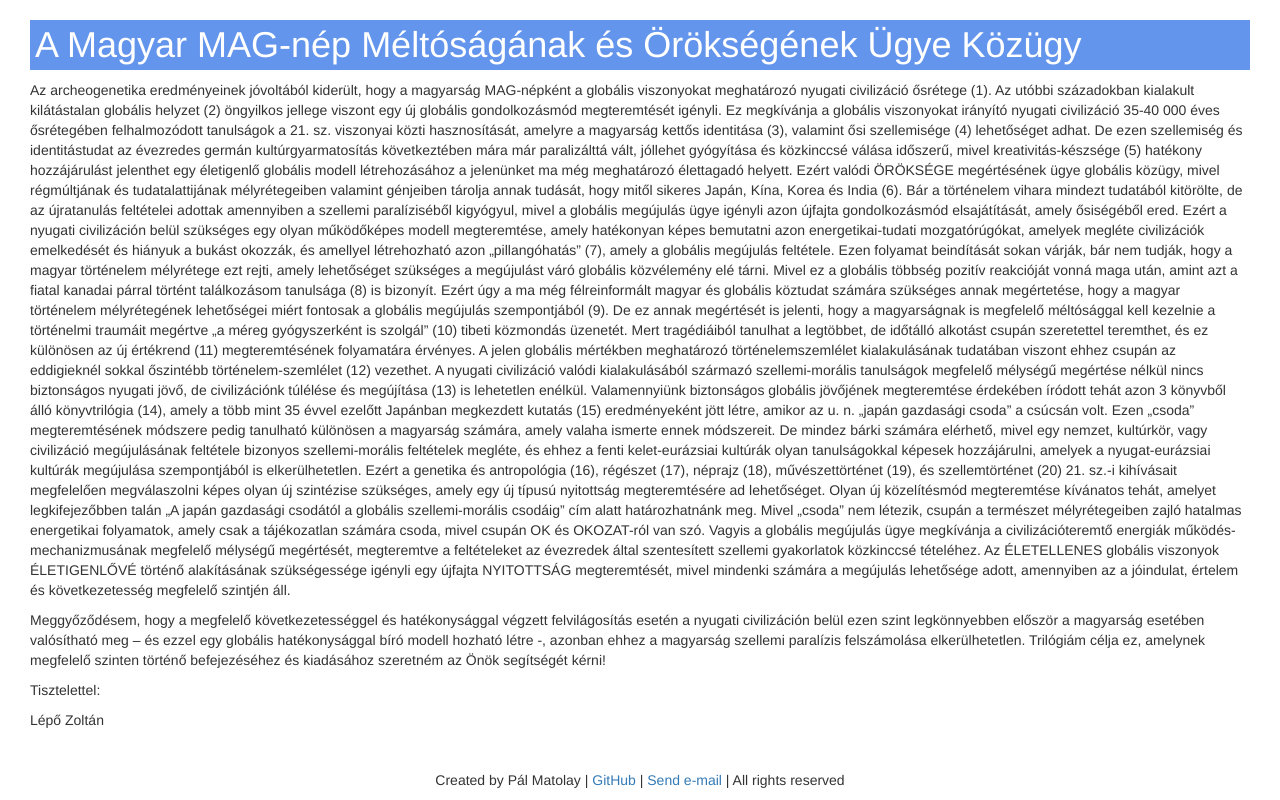
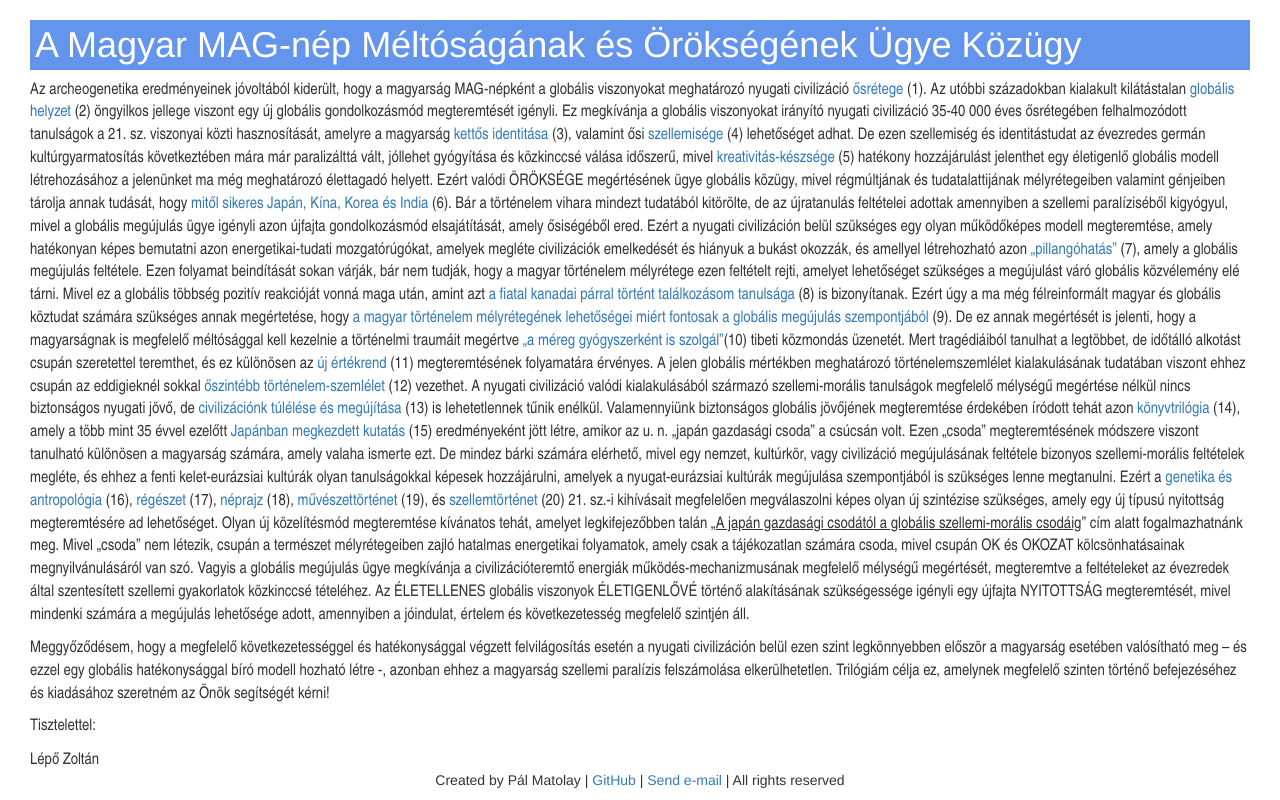
Before and after one commit to annamatolay/project_zoltan, a Flask app: page / in a window 1280 px wide. Run offline with Flask 2, Linux system fonts and the light colour scheme; some libraries are stand-ins or nearby versions.

Commit message:
change ALL content (and font)

```diff
--- a/templates/index.html
+++ b/templates/index.html
@@ -27,74 +27,58 @@
 <body>
 <div class="text-box">
     <h1>A Magyar MAG-nép Méltóságának és Örökségének Ügye Közügy</h1>
+    <FONT FACE="Arial Narrow, serif"><FONT SIZE=3>
     <p>Az archeogenetika eredményeinek jóvoltából kiderült, hogy a magyarság MAG-népként a globális viszonyokat meghatározó
-    nyugati civilizáció ősrétege (1). Az utóbbi századokban kialakult kilátástalan globális helyzet (2) öngyilkos jellege
-    viszont egy új globális gondolkozásmód megteremtését igényli. Ez megkívánja a globális viszonyokat irányító nyugati
-    civilizáció 35-40 000 éves ősrétegében felhalmozódott tanulságok a 21. sz. viszonyai közti hasznosítását, amelyre a
-    magyarság kettős identitása (3), valamint ősi szellemisége (4) lehetőséget adhat. De ezen szellemiség és identitástudat
+        nyugati civilizáció <a href="sekcio/1">ősrétege</a> (1). Az utóbbi századokban kialakult kilátástalan
+        <a href="sekcio/2">globális helyzet</a> (2) öngyilkos jellege viszont egy új globális gondolkozásmód megteremtését
+        igényli. Ez megkívánja a globális viszonyokat irányító nyugati civilizáció 35-40 000 éves ősrétegében felhalmozódott
+        tanulságok a 21. sz. viszonyai közti hasznosítását, amelyre a magyarság <a href="sekcio/3">kettős identitása</a>
+        (3), valamint ősi <a href="sekcio/4">szellemisége</a> (4) lehetőséget adhat. De ezen szellemiség és identitástudat
         az évezredes germán kultúrgyarmatosítás következtében mára már paralizálttá vált, jóllehet gyógyítása és közkinccsé
-    válása időszerű, mivel kreativitás-készsége (5) hatékony hozzájárulást jelenthet egy életigenlő globális modell létrehozásához
-    a jelenünket ma még meghatározó élettagadó helyett. Ezért valódi ÖRÖKSÉGE megértésének ügye globális közügy, mivel
-    régmúltjának és tudatalattijának mélyrétegeiben valamint génjeiben tárolja annak tudását, hogy mitől sikeres Japán,
-    Kína, Korea és India (6). Bár a történelem vihara mindezt tudatából kitörölte, de az újratanulás feltételei adottak
-    amennyiben a szellemi paralíziséből kigyógyul, mivel a globális megújulás ügye igényli azon újfajta gondolkozásmód
-    elsajátítását, amely ősiségéből ered. Ezért a nyugati civilizáción belül szükséges egy olyan működőképes modell megteremtése,
+        válása időszerű, mivel <a href="sekcio/5">kreativitás-készsége</a> (5) hatékony hozzájárulást jelenthet egy életigenlő
+        globális modell létrehozásához a jelenünket ma még meghatározó élettagadó helyett. Ezért valódi ÖRÖKSÉGE megértésének
+        ügye globális közügy, mivel régmúltjának és tudatalattijának mélyrétegeiben valamint génjeiben tárolja annak tudását, hogy
+        <a href="sekcio/6">mitől sikeres Japán, Kína, Korea és India</a> (6). Bár a történelem vihara mindezt tudatából kitörölte,
+        de az újratanulás feltételei adottak amennyiben a szellemi paralíziséből kigyógyul, mivel a globális megújulás ügye
+        igényli azon újfajta gondolkozásmód elsajátítását, amely ősiségéből ered. Ezért a nyugati civilizáción belül szükséges
+        egy olyan működőképes modell megteremtése,
         amely hatékonyan képes bemutatni azon energetikai-tudati mozgatórúgókat, amelyek megléte civilizációk emelkedését és
-    hiányuk a bukást okozzák, és amellyel létrehozható azon „pillangóhatás” (7), amely a globális megújulás feltétele.
-    Ezen folyamat beindítását sokan várják, bár nem tudják, hogy a magyar történelem mélyrétege ezt rejti, amely lehetőséget
+        hiányuk a bukást okozzák, és amellyel létrehozható azon <a href="sekcio/7">„pillangóhatás”</a> (7), amely a globális megújulás feltétele.
+        Ezen folyamat beindítását sokan várják, bár nem tudják, hogy a magyar történelem mélyrétege ezen feltételt rejti, amelyet lehetőséget
         szükséges a megújulást váró globális közvélemény elé tárni. Mivel ez a globális többség pozitív reakcióját vonná maga
-    után, amint azt a fiatal kanadai párral történt találkozásom tanulsága (8) is bizonyít. Ezért úgy a ma még félreinformált
-    magyar és globális köztudat számára szükséges annak megértetése, hogy a magyar történelem mélyrétegének lehetőségei
-    miért fontosak a globális megújulás szempontjából (9). De ez annak megértését is jelenti, hogy a magyarságnak is
-    megfelelő méltósággal kell kezelnie a történelmi traumáit megértve „a méreg gyógyszerként is szolgál” (10) tibeti
+        után, amint azt <a href="sekcio/8">a fiatal kanadai párral történt találkozásom tanulsága</a> (8) is bizonyítanak.
+        Ezért úgy a ma még félreinformált magyar és globális köztudat számára szükséges annak megértetése, hogy
+        <a href="sekcio/9">a magyar történelem mélyrétegének lehetőségei miért fontosak a globális megújulás szempontjából</a> (9).
+        De ez annak megértését is jelenti, hogy a magyarságnak is megfelelő méltósággal kell kezelnie a történelmi traumáit megértve
+        <a href="sekcio/10">„a méreg gyógyszerként is szolgál”</a>(10) tibeti
         közmondás üzenetét. Mert tragédiáiból tanulhat a legtöbbet, de időtálló alkotást csupán szeretettel teremthet, és ez
-    különösen az új értékrend (11) megteremtésének folyamatára érvényes. A jelen globális mértékben meghatározó történelemszemlélet
-    kialakulásának tudatában viszont ehhez csupán az eddigieknél sokkal őszintébb történelem-szemlélet (12) vezethet.
+        különösen az <a href="sekcio/11">új értékrend</a> (11) megteremtésének folyamatára érvényes. A jelen globális mértékben meghatározó történelemszemlélet
+        kialakulásának tudatában viszont ehhez csupán az eddigieknél sokkal <a href="sekcio/12">őszintébb történelem-szemlélet</a> (12) vezethet.
         A nyugati civilizáció valódi kialakulásából származó szellemi-morális tanulságok megfelelő mélységű megértése nélkül
-    nincs biztonságos nyugati jövő, de civilizációnk túlélése és megújítása (13) is lehetetlen enélkül. Valamennyiünk
-    biztonságos globális jövőjének megteremtése érdekében íródott tehát azon 3 könyvből álló könyvtrilógia (14), amely a
-    több mint 35 évvel ezelőtt Japánban megkezdett kutatás (15) eredményeként jött létre, amikor az u. n. „japán gazdasági
-    csoda” a csúcsán volt. Ezen „csoda” megteremtésének módszere pedig tanulható különösen a magyarság számára, amely valaha
-    ismerte ennek módszereit. De mindez bárki számára elérhető, mivel egy nemzet, kultúrkör, vagy civilizáció megújulásának
+        nincs biztonságos nyugati jövő, de <a href="sekcio/13">civilizációnk túlélése és megújítása</a> (13) is lehetetlennek tűnik enélkül. Valamennyiünk
+        biztonságos globális jövőjének megteremtése érdekében íródott tehát azon <a href="sekcio/14">könyvtrilógia</a> (14), amely a
+        több mint 35 évvel ezelőtt <a href="sekcio/15">Japánban megkezdett kutatás</a> (15) eredményeként jött létre, amikor az u. n. „japán gazdasági
+        csoda” a csúcsán volt. Ezen „csoda” megteremtésének módszere viszont tanulható különösen a magyarság számára, amely valaha
+        ismerte ezt. De mindez bárki számára elérhető, mivel egy nemzet, kultúrkör, vagy civilizáció megújulásának
         feltétele bizonyos szellemi-morális feltételek megléte, és ehhez a fenti kelet-eurázsiai kultúrák olyan tanulságokkal
-    képesek hozzájárulni, amelyek a nyugat-eurázsiai kultúrák megújulása szempontjából is elkerülhetetlen. Ezért a genetika
-    és antropológia (16), régészet (17), néprajz (18), művészettörténet (19), és szellemtörténet (20) 21. sz.-i kihívásait
+        képesek hozzájárulni, amelyek a nyugat-eurázsiai kultúrák megújulása szempontjából is szükséges lenne megtanulni. Ezért a
+        <a href="sekcio/16">genetika és antropológia</a> (16), <a href="sekcio/17">régészet</a> (17),
+        <a href="sekcio/18">néprajz</a> (18), <a href="sekcio/19">művészettörténet</a> (19), és <a href="sekcio/20">szellemtörténet</a> (20) 21. sz.-i kihívásait
         megfelelően megválaszolni képes olyan új szintézise szükséges, amely egy új típusú nyitottság megteremtésére ad lehetőséget.
-    Olyan új közelítésmód megteremtése kívánatos tehát, amelyet legkifejezőbben talán „A japán gazdasági csodától a globális
-    szellemi-morális csodáig” cím alatt határozhatnánk meg. Mivel „csoda” nem létezik, csupán a természet mélyrétegeiben
-    zajló hatalmas energetikai folyamatok, amely csak a tájékozatlan számára csoda, mivel csupán OK és OKOZAT-ról van szó.
+        Olyan új közelítésmód megteremtése kívánatos tehát, amelyet legkifejezőbben talán „<u>A japán gazdasági csodától a globális
+        szellemi-morális csodáig</u>” cím alatt fogalmazhatnánk meg. Mivel „csoda” nem létezik, csupán a természet mélyrétegeiben
+        zajló hatalmas energetikai folyamatok, amely csak a tájékozatlan számára csoda, mivel csupán OK és OKOZAT kölcsönhatásainak megnyilvánulásáról van szó.
         Vagyis a globális megújulás ügye megkívánja a civilizációteremtő energiák működés-mechanizmusának megfelelő mélységű
         megértését, megteremtve a feltételeket az évezredek által szentesített szellemi gyakorlatok közkinccsé tételéhez. Az
         ÉLETELLENES globális viszonyok ÉLETIGENLŐVÉ történő alakításának szükségessége igényli egy újfajta NYITOTTSÁG megteremtését,
-    mivel mindenki számára a megújulás lehetősége adott, amennyiben az a jóindulat, értelem és következetesség megfelelő
+        mivel mindenki számára a megújulás lehetősége adott, amennyiben a jóindulat, értelem és következetesség megfelelő
         szintjén áll.</p>
     <p>Meggyőződésem, hogy a megfelelő következetességgel és hatékonysággal végzett felvilágosítás esetén a nyugati civilizáción
         belül ezen szint legkönnyebben először a magyarság esetében valósítható meg – és ezzel egy globális hatékonysággal bíró
         modell hozható létre -, azonban ehhez a magyarság szellemi paralízis felszámolása elkerülhetetlen. Trilógiám célja ez,
         amelynek megfelelő szinten történő befejezéséhez és kiadásához szeretném az Önök segítségét kérni!</p>
-    <p>Tisztelettel:</p>
-    Lépő Zoltán
-
-    <!--1. A magyarság ősiségének kérdése. <a href="chapter/1">Tovább</a><br/>-->
-    <!--2. Kilátástalan globális helyzet, öngyilkos civilizáció. <a href="chapter/2">Tovább</a><br/>-->
-    <!--3. A magyarság kettős (európai ás ázsiai) identitása. <a href="chapter/3">Tovább</a><br/>-->
-    <!--4. A magyarság kettős identitásából származó szellemiség lényege. <a href="chapter/4">Tovább</a><br/>-->
-    <!--5. A magyar kreativitás globális fontossága. <a href="chapter/5">Tovább</a><br/>-->
-    <!--6. Mitől sikeres Japán, Kína, Korea és India?  <a href="chapter/6">Tovább</a><br/>-->
-    <!--7. A „pillangó-hatás” és civilizációmentő szellemi láncreakció. <a href="chapter/7">Tovább</a><br/>-->
-    <!--8. Egy fiatal kanadai párral való találkozásom tanulságai. <a href="chapter/8">Tovább</a><br/>-->
-    <!--9. A magyar történelem mélyrétegének lehetőségei miért fontosak a globális megújulás szempontjából? <a href="chapter/9">Tovább</a><br/>-->
-    <!--10. „A méreg gyógyszerként is szolgál”? <a href="chapter/10">Tovább</a><br/>-->
-    <!--11. Mi a probléma a globális-mértékben meghatározó jelen értékrenddel? <a href="chapter/11">Tovább</a><br/>-->
-    <!--12. Történelemszemléletünk őszinte-e? <a href="chapter/12">Tovább</a><br/>-->
-    <!--13. Civilizációnk túlélésének és megújulásának akadálya. <a href="chapter/13">Tovább</a><br/>-->
-    <!--14. A globális megújulás érdekében írt könyvtrilógia bemutatása. <a href="chapter/14">Tovább</a><br/>-->
-    <!--15. A Japánban megkezdett kutatás-sorozatom lényege. <a href="chapter/15">Tovább</a><br/>-->
-    <!--16. Genetika és antropológia. <a href="chapter/16">Tovább</a><br/>-->
-    <!--17. A régészeti leletek. <a href="chapter/17">Tovább</a><br/>-->
-    <!--18. A magyar néprajz bizonyítékai. <a href="chapter/18">Tovább</a><br/>-->
-    <!--19. A művészettörténet megkérdőjelezhető megállapításai. <a href="chapter/19">Tovább</a><br/>-->
-    <!--20. A szellemtörténet Új Paradigmája megteremtésének szükségessége. <a href="chapter/20">Tovább</a><br/>-->
+    <p>Tisztelettel:</p>Lépő Zoltán
+    </FONT></FONT>
 </div>
 <div class="footer navbar-fixed-bottom text-center">
     <p id= "navbartext">Created by Pál Matolay | <a href="https://github.com/matolaypal/project_zoltan">GitHub</a>
```
Lines whose indentation alone changed are shown as unchanged.
